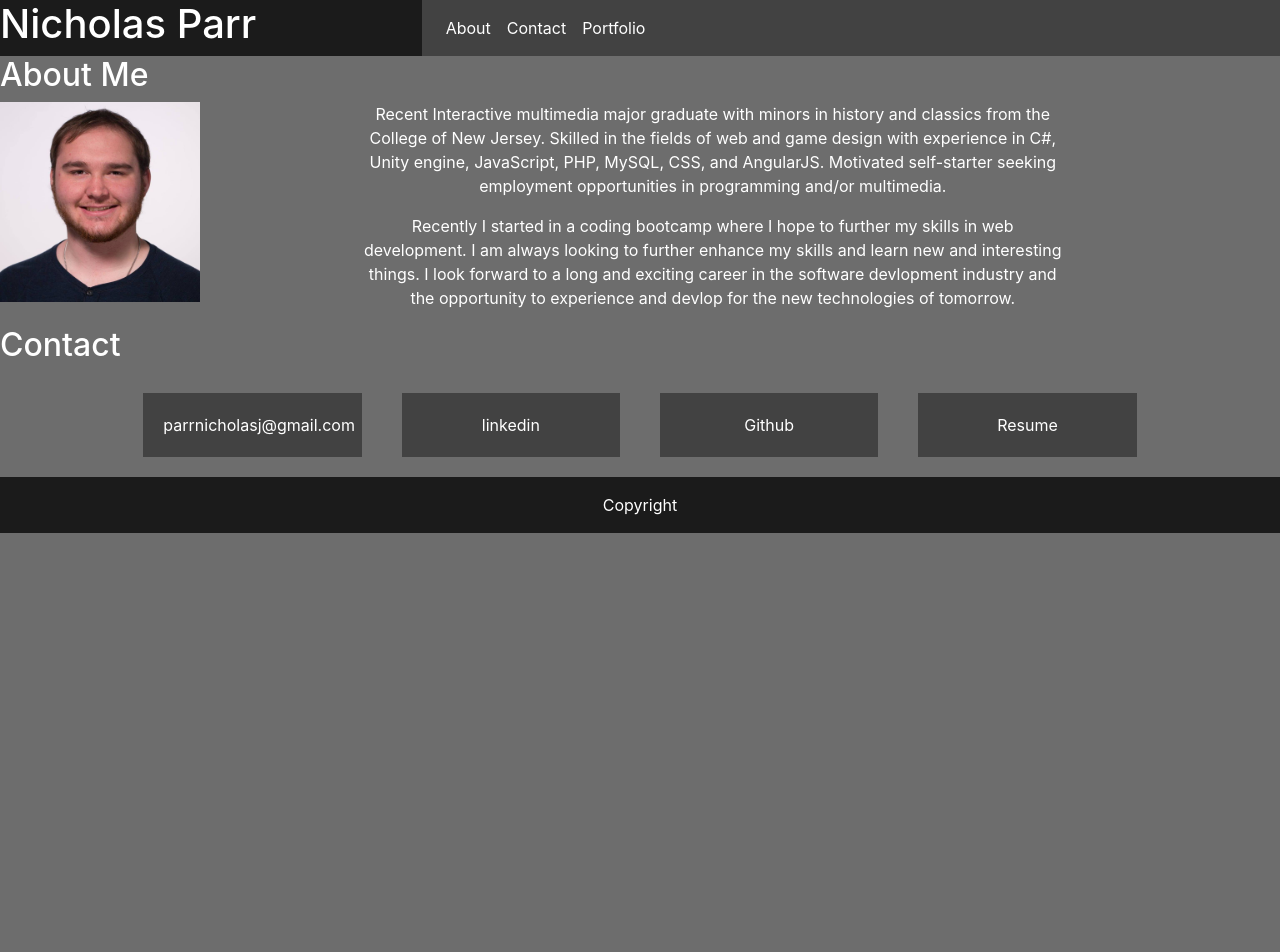
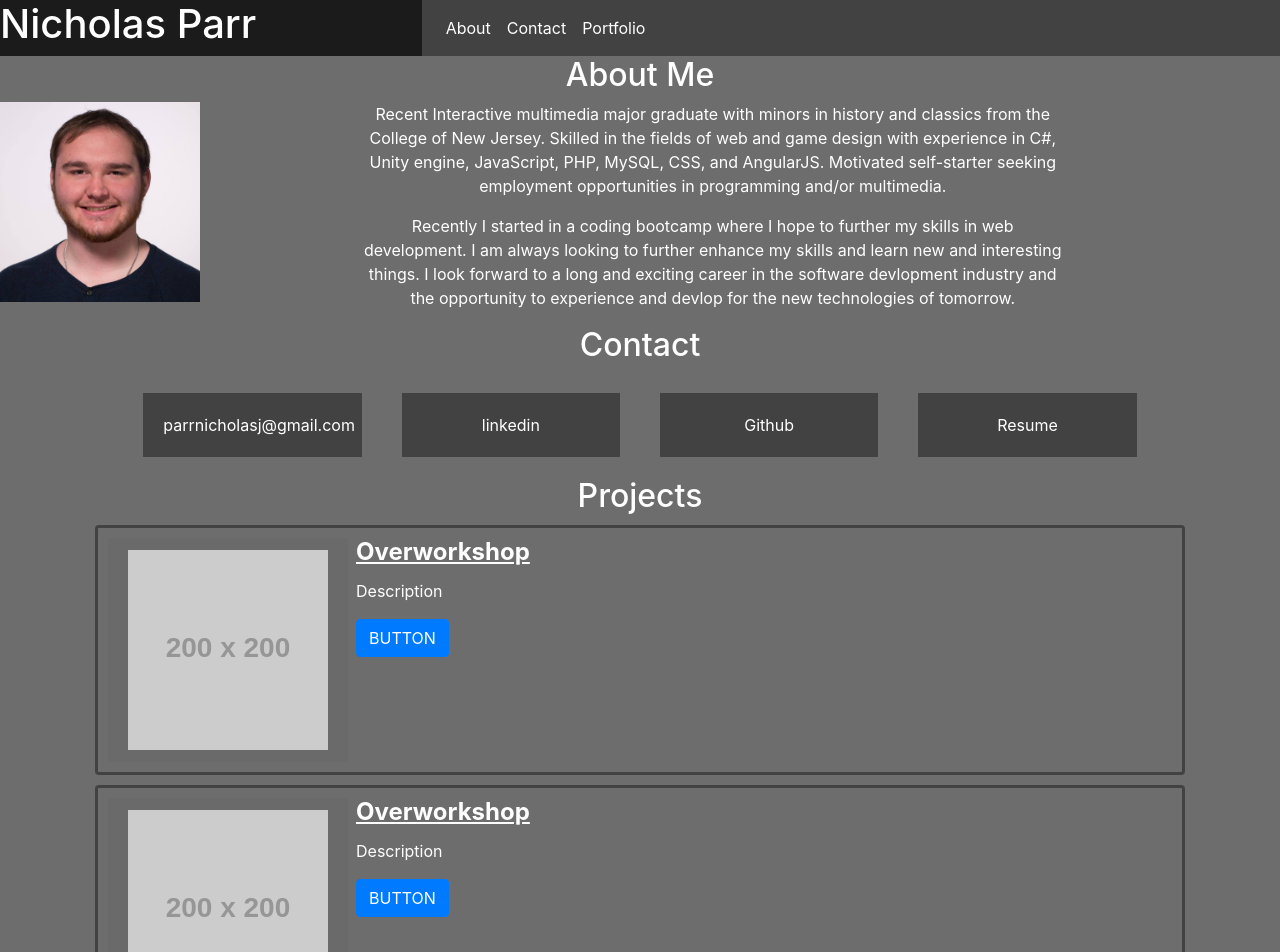
Before and after one commit to parrnicholasj/reactPortfolio, a React (Create React App) app in the folder portfolio/: page / in a window 1280 px wide. Shown: the top 952 px of the page. Before the commit the page ends 800 px from the top, so only its background shows below. Built offline with nearby package versions, Linux system fonts and the light colour scheme.

Commit message:
working on projects and styling

```diff
--- a/portfolio/src/App.js
+++ b/portfolio/src/App.js
@@ -2,6 +2,7 @@ import React from 'react';
 import NavBar from './components/NavBar'
 import Footer from './components/Footer'
 import About from './components/About'
+import Projects from './components/Projects'
 import Contact from './components/Contact'
 import './App.css';
 
@@ -15,6 +16,8 @@ function App() {
 
     <Contact />
 
+    <Projects />
+
     <Footer />
 
     </>
--- a/portfolio/src/components/About.js
+++ b/portfolio/src/components/About.js
@@ -16,7 +16,7 @@ class About extends Component
             <div className="row">
 
               <div className="col-12 col-md-4">
-                <img className="profile" src={profilePic} alt="Picture of Nicholas Parr"
+                <img className="profile" src={profilePic} alt="Nicholas Parr"
                   className="img-responsive" />
               </div>
               <div className="col-12 col-md-8  text-center">
--- a/portfolio/src/components/Contact.js
+++ b/portfolio/src/components/Contact.js
@@ -1,4 +1,5 @@
 import React, { Component } from "react";
+import Resume from '../images/Nicholas Parr Resume.pdf'
 
 class Footer extends Component
 {
@@ -10,21 +11,13 @@ class Footer extends Component
         <h2>Contact</h2>
         <div className="row justify-content-center">
 
-          <div className="contacts col-5 col-xl-2">
-            <a href="mailto:parrnicholasj@gmail.com">parrnicholasj@gmail.com</a>
-          </div>
+          <a className="contacts col-5 col-xl-2" href="mailto:parrnicholasj@gmail.com">parrnicholasj@gmail.com</a>
 
-          <div className="contacts col-5 col-xl-2">
-            <a href="https://www.linkedin.com/in/nicholas-parr-854b61b7/">linkedin</a>
-          </div>
+          <a className="contacts col-5 col-xl-2" href="https://www.linkedin.com/in/nicholas-parr-854b61b7/">linkedin</a>
 
-          <div className="contacts col-5 col-xl-2">
-            <a href="https://github.com/parrnicholasj">Github</a>
-          </div>
+          <a className="contacts col-5 col-xl-2" href="https://github.com/parrnicholasj">Github</a>
 
-          <div className="contacts col-5 col-xl-2">
-            <a href="assets/images/Nicholas Parr Resume.pdf">Resume</a>
-          </div>
+          <a className="contacts col-5 col-xl-2" href={Resume}>Resume</a>
 
         </div>
       </>
--- a/portfolio/src/components/Footer.js
+++ b/portfolio/src/components/Footer.js
@@ -12,7 +12,7 @@ class Footer extends Component
 
           <div className=" col-12 footer-copyright text-center py-3 darker">
 
-            Copyright
+            Nicholas Parr
 
           </div>
 
--- /dev/null
+++ b/portfolio/src/components/Projects.js
@@ -0,0 +1,48 @@
+import React, { Component } from "react";
+
+class Projects extends Component
+{
+
+  render()
+  {
+    return (
+      <>
+
+      <h2>Projects</h2>
+
+        <div className="container">
+
+          <div className="card flex-row flex-wrap">
+            <div className="card-header border-0">
+              <img src="//placehold.it/200" alt="" />
+            </div>
+            <div className="card-block px-2">
+              <h4 className="card-title">Overworkshop</h4>
+              <p className="card-text">Description</p>
+              <a href="#" className="btn btn-primary">BUTTON</a>
+            </div>
+            <div className="w-100"></div>
+
+          </div>
+
+          <div className="card flex-row flex-wrap">
+            <div className="card-header border-0">
+              <img src="//placehold.it/200" alt="" />
+            </div>
+            <div className="card-block px-2">
+              <h4 className="card-title">Overworkshop</h4>
+              <p className="card-text">Description</p>
+              <a href="#" className="btn btn-primary">BUTTON</a>
+            </div>
+            <div className="w-100"></div>
+
+          </div>
+
+        </div>
+
+      </>
+    );
+  }
+}
+
+export default Projects;
--- a/portfolio/src/index.css
+++ b/portfolio/src/index.css
@@ -16,6 +16,12 @@ body
 
 background-color: #6d6d6d;
 color: white;
+
+}
+h2
+{
+
+  text-align: center;
 
 }
 
@@ -83,3 +89,20 @@ margin:10px auto;
   text-align: center;
 
 }
+
+.card
+{
+
+  background-color: #6d6d6d;
+  padding: 10px;
+  margin: 10px;
+  border-width: medium;
+  border-color: #424242;
+
+}
+
+.card-title
+{
+  text-decoration: underline;
+  font-weight: bold;
+}
```
